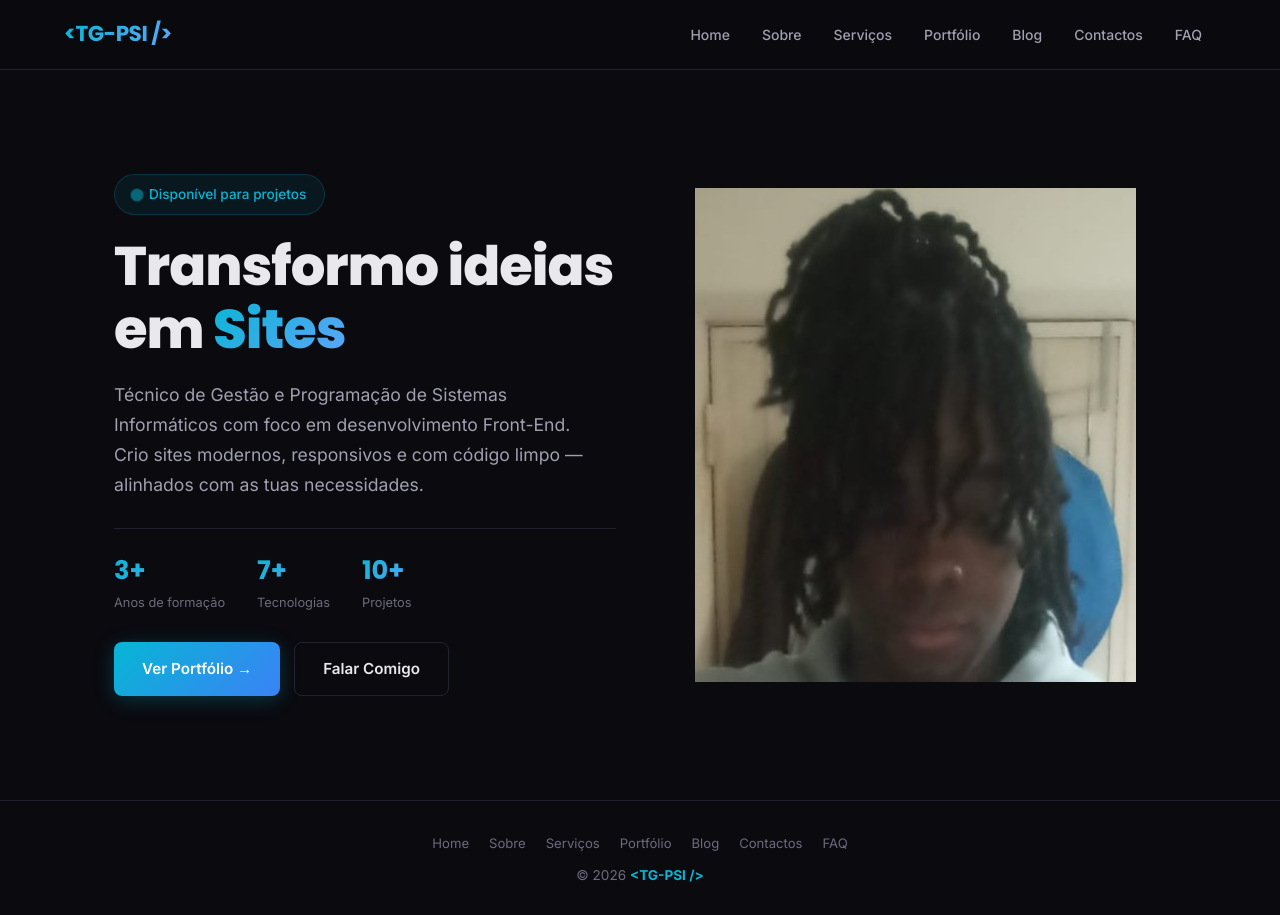
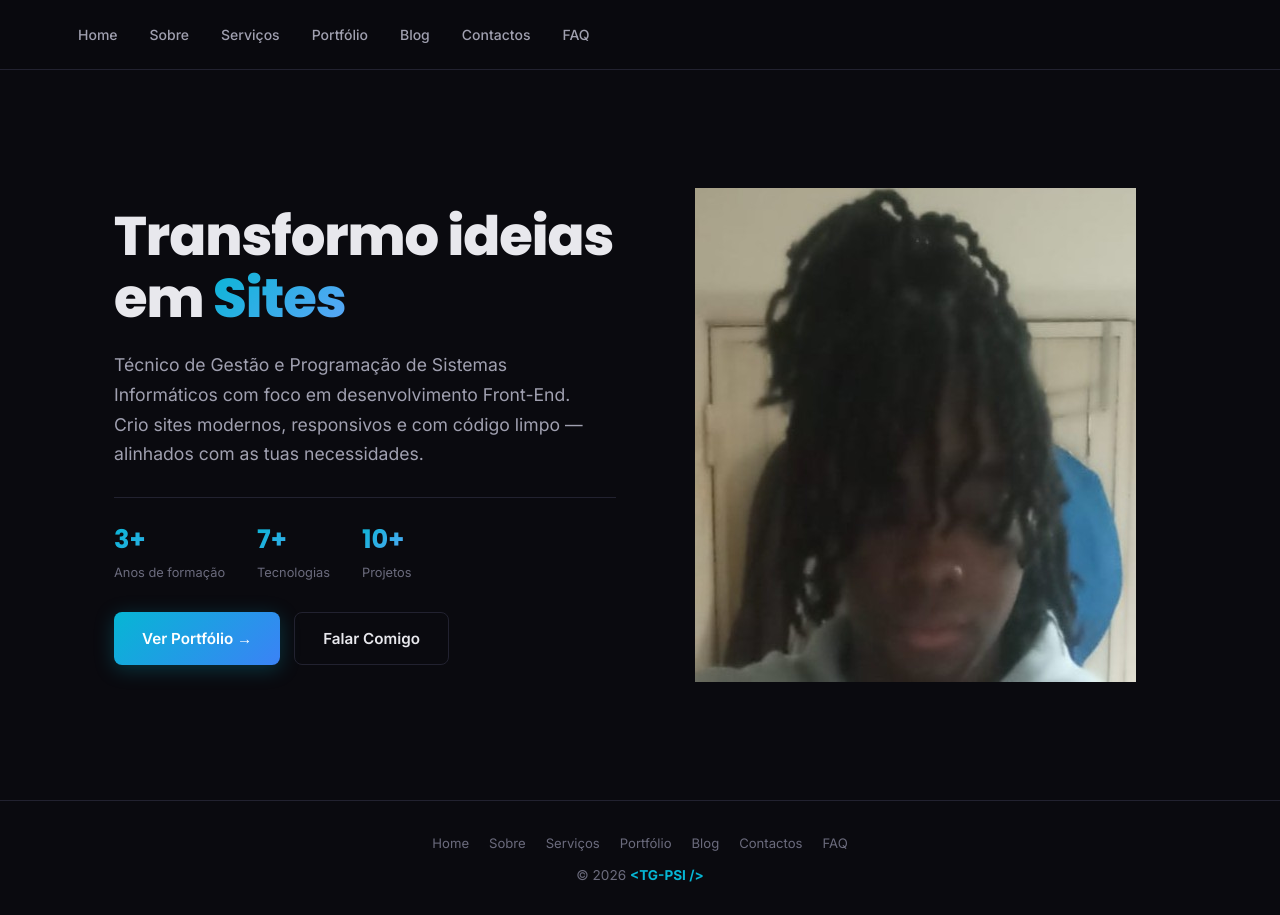
Before and after one commit to pauloalexnundacosta-cpu/TIC_FINAL, a plain HTML site: page index.html in a window 1280 px wide. Drawn offline with Linux system fonts and the light colour scheme.

Commit message:
segunodo commit ver final para entregar

```diff
--- a/index.html
+++ b/index.html
@@ -93,18 +93,7 @@
       justify-content: space-between;
     }
 
-    .navbar__logo {
-      font-family: var(--font-heading);
-      font-weight: 700;
-      font-size: 1.35rem;
-      text-decoration: none;
-      background: var(--accent-gradient-text);
-      -webkit-background-clip: text;
-      background-clip: text;
-      -webkit-text-fill-color: transparent;
-      letter-spacing: -0.5px;
-      white-space: nowrap;
-    }
+
 
     .navbar__links {
       display: flex;
@@ -285,28 +274,6 @@
       gap: 20px;
     }
 
-    .hero__badge {
-      display: inline-flex;
-      align-items: center;
-      gap: 8px;
-      font-size: 0.85rem;
-      font-weight: 500;
-      color: var(--accent-cyan);
-      background: rgba(6, 182, 212, 0.08);
-      border: 1px solid rgba(6, 182, 212, 0.2);
-      padding: 8px 18px;
-      border-radius: 24px;
-      width: fit-content;
-    }
-
-    .hero__badge::before {
-      content: '';
-      width: 8px;
-      height: 8px;
-      background: var(--accent-cyan);
-      border-radius: 50%;
-      animation: pulse 2s infinite;
-    }
 
     @keyframes pulse {
 
@@ -1173,7 +1140,6 @@
        ========================================================== -->
   <nav class="navbar" role="navigation" aria-label="Navegação principal">
     <div class="navbar__container">
-      <a href="#home" class="navbar__logo" aria-label="Ir para Home">&lt;TG-PSI /&gt;</a>
       <ul class="navbar__links">
         <li><a href="#home">Home</a></li>
         <li><a href="#sobre">Sobre</a></li>
@@ -1194,7 +1160,6 @@
       <div class="container">
         <div class="hero">
           <div class="hero__content">
-            <div class="hero__badge">Disponível para projetos</div>
             <h1 class="hero__title">
               Transformo ideias em <span>Sites</span>
             </h1>
@@ -1287,7 +1252,7 @@
           -->
           <div class="about__visual">
             <div class="about__visual-placeholder">
-              <img src="" alt="Mapa de competências">
+              <img src="Mapadeconceitos.png" alt="Mapa de competências">
 
             </div>
           </div>
@@ -1401,8 +1366,6 @@
         <div class="portfolio-grid">
           <div class="portfolio-card">
             <div class="portfolio-card__thumb">
-              <!-- thumbnail placeholder -->
-              <span>🖼️ Preview do Projeto</span>
             </div>
             <div class="portfolio-card__body">
               <h3>Landing Page Empresarial</h3>
@@ -1415,7 +1378,6 @@
 
           <div class="portfolio-card">
             <div class="portfolio-card__thumb">
-              <span>🖼️ Preview do Projeto</span>
             </div>
             <div class="portfolio-card__body">
               <h3>Dashboard de Dados</h3>
@@ -1428,7 +1390,6 @@
 
           <div class="portfolio-card">
             <div class="portfolio-card__thumb">
-              <span>🖼️ Preview do Projeto</span>
             </div>
             <div class="portfolio-card__body">
               <h3>Blog Pessoal</h3>
@@ -1441,7 +1402,6 @@
 
           <div class="portfolio-card">
             <div class="portfolio-card__thumb">
-              <span>🖼️ Preview do Projeto</span>
             </div>
             <div class="portfolio-card__body">
               <h3>E-commerce (Protótipo)</h3>
@@ -1454,7 +1414,6 @@
 
           <div class="portfolio-card">
             <div class="portfolio-card__thumb">
-              <span>🖼️ Preview do Projeto</span>
             </div>
             <div class="portfolio-card__body">
               <h3>Portfólio Fotográfico</h3>
@@ -1467,7 +1426,6 @@
 
           <div class="portfolio-card">
             <div class="portfolio-card__thumb">
-              <span>🖼️ Preview do Projeto</span>
             </div>
             <div class="portfolio-card__body">
               <h3>Formulário Multi-Step</h3>
@@ -1499,7 +1457,6 @@
         <div class="blog-grid">
           <article class="blog-card">
             <div class="blog-card__thumb">
-              <span>📝 Imagem do Artigo</span>
             </div>
             <div class="blog-card__body">
               <span class="blog-card__date">12 de Março, 2026</span>
@@ -1511,7 +1468,6 @@
 
           <article class="blog-card">
             <div class="blog-card__thumb">
-              <span>📝 Imagem do Artigo</span>
             </div>
             <div class="blog-card__body">
               <span class="blog-card__date">25 de Fevereiro, 2026</span>
@@ -1523,7 +1479,6 @@
 
           <article class="blog-card">
             <div class="blog-card__thumb">
-              <span>📝 Imagem do Artigo</span>
             </div>
             <div class="blog-card__body">
               <span class="blog-card__date">8 de Fevereiro, 2026</span>
```
Also changed, not shown: MAPA.png (deleted), Mapadeconceitos.png (added).
